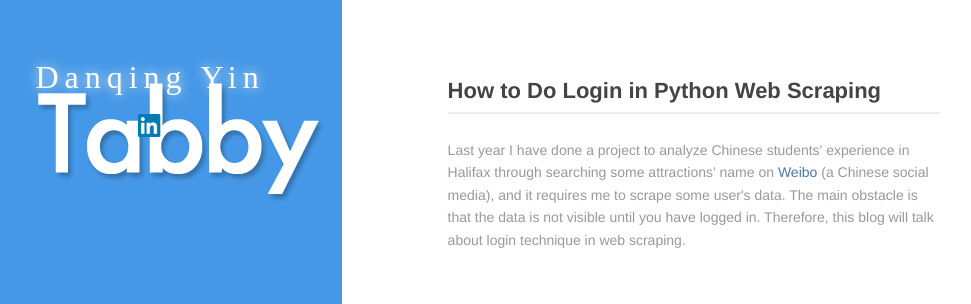
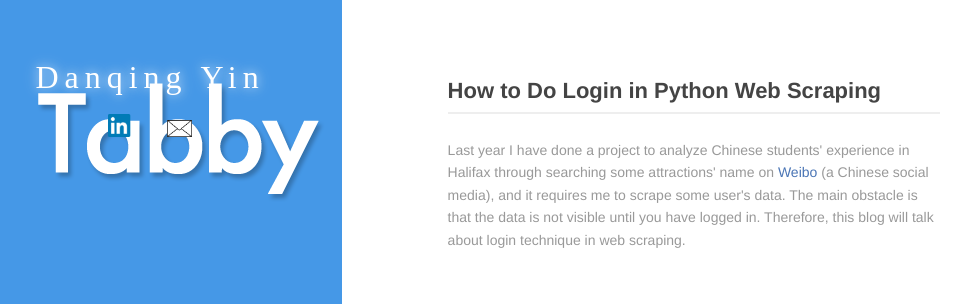
Before and after one commit to danqing117/danqing117.github.io, a Jekyll site: the page built from index.md, in a window 1280 px wide. Shown: the top 304 px of the page, without its empty margins (42-1013 px from the left). Built offline with Jekyll 4.4.1, drawn with Linux system fonts in a browser that asks for light colours.

Commit message:
Update index.md

```diff
--- a/index.md
+++ b/index.md
@@ -8,6 +8,7 @@ layout: default
       <div class="info-card">
         <h1><font size="6" face = "Agency FB">Danqing Yin</font></h1>
         <a href="http://linkedin.com/in/danqing-yin-412a76b7" target="_blank"><img src="images/linkedin-icon-31.png" alt="" width="25"/></a>
+        <a href="mailto:danqing.yin@yahoo.com" target="_blank"><img src="images/mail_icon.jpg" alt="" width="25"/></a>
       </div>
       <!--<div id="particles-js"></div>-->
     </div>
```
